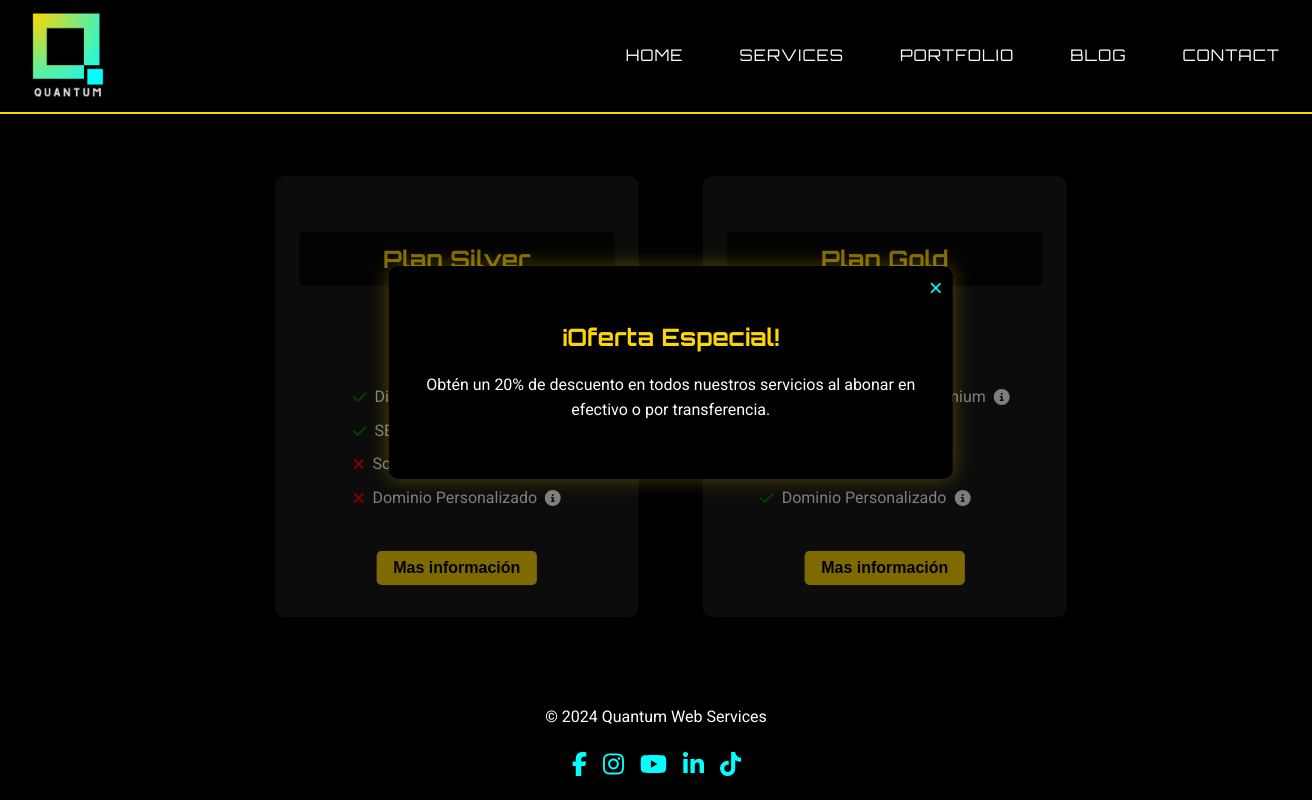
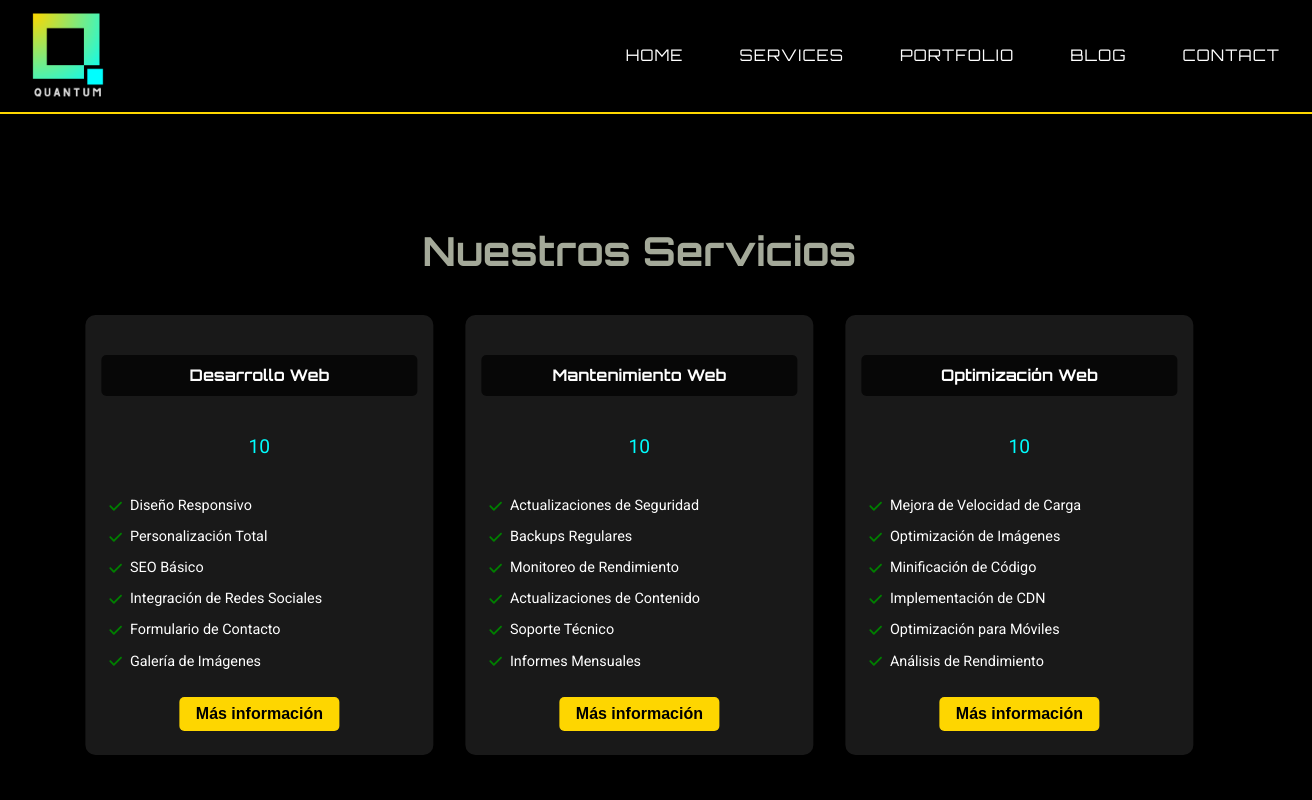
Before and after one commit to romajavi/QWS, a React (Create React App) app: page /services in a window 1280 px wide. Shown: the top 800 px of the page, 1312 px wide, since content can reach past the window. Built offline with nearby package versions, Linux system fonts and the light colour scheme.

Commit message:
Sixth commit

```diff
--- a/src/App.js
+++ b/src/App.js
@@ -1,5 +1,5 @@
 import React, { Suspense, lazy } from 'react';
-import { BrowserRouter as Router, Route, Routes, useLocation } from 'react-router-dom';
+import { BrowserRouter as Router, Route, Routes } from 'react-router-dom';
 import { ThemeProvider } from 'styled-components';
 import styled from 'styled-components';
 import GlobalStyles from './styles/GlobalStyles';
@@ -43,9 +43,10 @@ const AppWrapper = styled.div`
 `;
 
 const MainContent = styled.main`
-  flex: 1 0 auto;
+  flex: 1;
   display: flex;
   flex-direction: column;
+  padding-top: 80px; // Ajusta esto según la altura de tu header
 `;
 
 function AnimatedRoutes() {
@@ -64,29 +65,26 @@ function AnimatedRoutes() {
     );
 }
 
-function FooterWrapper() {
-    const location = useLocation();
-    return location.pathname !== '/' ? <Footer /> : null;
-}
-
-function MainApp() {
-    return (
-        <AppWrapper>
-            <Header />
-            <MainContent>
-                <AnimatedRoutes />
-            </MainContent>
-            <FooterWrapper />
-        </AppWrapper>
-    );
-}
-
 function App() {
     return (
         <ThemeProvider theme={theme}>
             <GlobalStyles />
             <Router>
-                <MainApp />
+                <AppWrapper>
+                    <Header />
+                    <MainContent>
+                        <Suspense fallback={<LoadingSpinner />}>
+                            <Routes>
+                                <Route path="/" element={<Home />} />
+                                <Route path="/services" element={<Services />} />
+                                <Route path="/portfolio" element={<Portfolio />} />
+                                <Route path="/blog" element={<Blog />} />
+                                <Route path="/contact" element={<Contact />} />
+                            </Routes>
+                        </Suspense>
+                    </MainContent>
+                    <Footer />
+                </AppWrapper>
             </Router>
         </ThemeProvider>
     );
--- a/src/components/Footer.js
+++ b/src/components/Footer.js
@@ -8,8 +8,6 @@ const FooterWrapper = styled.footer`
   color: ${props => props.theme.colors.text};
   padding: 1rem;
   text-align: center;
-  width: 100%;
-  margin-top: auto;
 `;
 
 const Copyright = styled.p`
--- a/src/components/ServiceCard.js
+++ b/src/components/ServiceCard.js
@@ -2,26 +2,25 @@ import React, { useState } from 'react';
 import styled from 'styled-components';
 import { motion, AnimatePresence } from 'framer-motion';
 import { FontAwesomeIcon } from '@fortawesome/react-fontawesome';
-import { faCheck, faTimes, faInfoCircle } from '@fortawesome/free-solid-svg-icons';
-import Select from 'react-select';
+import { faCheck } from '@fortawesome/free-solid-svg-icons'
+
 
 const Card = styled(motion.div)`
   background: rgba(255, 255, 255, 0.1);
   border-radius: 10px;
-  padding: 2rem;
+  padding: 1.5rem;
   width: 300px;
   display: flex;
   flex-direction: column;
   align-items: center;
   text-align: center;
-  margin: 1rem;
   position: relative;
-  overflow: hidden;
+  overflow: visible;
 `;
 
 const ServiceName = styled.h3`
-  color: ${props => props.theme.colors.primary};
-  font-size: 1.5rem;
+  color: ${props => props.theme.colors.text};
+  font-size: 1rem;
   margin-bottom: 1rem;
   position: relative;
   z-index: 2;
@@ -29,14 +28,6 @@ const ServiceName = styled.h3`
   padding: 0.5rem;
   border-radius: 5px;
   width: 100%;
-`;
-
-const ServiceImage = styled.img`
-  width: 100px;
-  height: 100px;
-  object-fit: cover;
-  border-radius: 50%;
-  margin-bottom: 1rem;
 `;
 
 const Price = styled.p`
@@ -49,18 +40,43 @@ const FeatureList = styled.ul`
   list-style-type: none;
   padding: 0;
   text-align: left;
+  width: 100%;
+  margin-top: 1rem;
 `;
 
 const FeatureItem = styled.li`
   margin-bottom: 0.5rem;
+  font-size: 0.9rem;
+  position: relative;
+`;
+
+const FeatureHeader = styled.div`
   display: flex;
   align-items: center;
-  position: relative;
+  cursor: pointer;
+`;
+
+const FeatureDescription = styled(motion.div)`
+  position: absolute;
+  left: 0;
+  bottom: 100%; // Cambiado de top: 100% a bottom: 100%
+  background: rgba(0, 0, 0, 0.9);
+  color: ${props => props.theme.colors.text};
+  padding: 0.5rem;
+  border-radius: 5px;
+  font-size: 0.8rem;
+  width: 100%;
+  z-index: 10;
+  box-shadow: 0 2px 10px rgba(0, 0, 0, 0.2);
+  white-space: normal;
+  word-wrap: break-word;
+  margin-bottom: 5px; // Añadido para dar un pequeño espacio entre la descripción y el texto
 `;
 
 const Icon = styled(FontAwesomeIcon)`
   margin-right: 0.5rem;
 `;
+
 
 const ContactButton = styled(motion.button)`
   background: ${props => props.theme.colors.primary};
@@ -71,46 +87,28 @@ const ContactButton = styled(motion.button)`
   cursor: pointer;
   font-size: 1rem;
   font-weight: bold;
-  margin-top: 1rem;
+  margin-top: auto;
 `;
 
-const FeatureDescription = styled(motion.div)`
-  position: absolute;
-  right: 100%; //// Cambiado de left a right
-  top: 50%;
-  transform: translateY(-50%);
-  background: rgba(0, 0, 0, 0.8);
-  color: ${props => props.theme.colors.text};
-  padding: 0.5rem;
-  border-radius: 5px;
-  font-size: 0.9rem;
-  max-width: 200px;
-  z-index: 10;
-  margin-right: 10px; // Añadido para dar un poco de espacio
-`;
+const Feature = ({ feature }) => {
+  const [showDescription, setShowDescription] = useState(false);
 
-const InfoIcon = styled(FontAwesomeIcon)`
-  margin-left: 0.5rem;
-  cursor: help;
-`;
-
-const Feature = ({ feature, index, activeDescription, setActiveDescription }) => (
+  return (
     <FeatureItem>
-    <Icon icon={feature.included ? faCheck : faTimes} color={feature.included ? "green" : "red"} />
+      <FeatureHeader
+        onMouseEnter={() => setShowDescription(true)}
+        onMouseLeave={() => setShowDescription(false)}
+      >
+        <Icon icon={faCheck} color="green" />
         {feature.name}
-    {feature.description && (
-      <InfoIcon
-        icon={faInfoCircle}
-        onMouseEnter={() => setActiveDescription(index)}
-        onMouseLeave={() => setActiveDescription(null)}
-      />
-    )}
+      </FeatureHeader>
       <AnimatePresence>
-      {activeDescription === index && feature.description && (
+        {showDescription && (
           <FeatureDescription
-          initial={{ opacity: 0, x: -10 }}
-          animate={{ opacity: 1, x: 0 }}
-          exit={{ opacity: 0, x: -10 }}
+            initial={{ opacity: 0, y: 10 }}
+            animate={{ opacity: 1, y: 0 }}
+            exit={{ opacity: 0, y: 10 }}
+            transition={{ duration: 0.2 }}
           >
             {feature.description}
           </FeatureDescription>
@@ -118,27 +116,19 @@ const Feature = ({ feature, index, activeDescription, setActiveDescription }) =>
       </AnimatePresence>
     </FeatureItem>
   );
+};
 
-const ServiceCard = ({ name, image, price, features, onContactClick }) => {
-  const [activeDescription, setActiveDescription] = useState(null);
-
+const ServiceCard = ({ name, price, features, onContactClick }) => {
   return (
     <Card
       whileHover={{ scale: 1.05 }}
       transition={{ type: "spring", stiffness: 300 }}
     >
       <ServiceName>{name}</ServiceName>
-      {/* <ServiceImage src={image} alt={name} /> */}
-      <Price>Desde ${price}</Price>
+      <Price>{price}</Price>
       <FeatureList>
         {features.map((feature, index) => (
-          <Feature
-            key={index}
-            feature={feature}
-            index={index}
-            activeDescription={activeDescription}
-            setActiveDescription={setActiveDescription}
-          />
+          <Feature key={index} feature={feature} />
         ))}
       </FeatureList>
       <ContactButton
@@ -146,7 +136,7 @@ const ServiceCard = ({ name, image, price, features, onContactClick }) => {
         whileHover={{ scale: 1.05 }}
         whileTap={{ scale: 0.95 }}
       >
-        Mas información
+        Más información
       </ContactButton>
     </Card>
   );
--- a/src/pages/Blog.js
+++ b/src/pages/Blog.js
@@ -3,16 +3,29 @@ import styled from 'styled-components';
 import PageAnimation from '../components/PageAnimation';
 import BlogPost from '../components/BlogPost';
 
+const PageContainer = styled.div`
+  flex: 1 0 auto;
+  display: flex;
+  flex-direction: column;
+  width: 100%;
+  max-width: 1200px;
+  margin: 0 auto;
+`;
+
 const BlogWrapper = styled.div`
   flex: 1;
   display: flex;
   flex-direction: column;
+  width: 100%;
+  max-width: 1200px;
+  margin: 0 auto;
   padding: 2rem;
-  width: 100%;
-  max-width: 1200px; // Ajusta según tus necesidades
-  margin: 0 auto;
-  min-height: 100%;
-  padding-top: 80px; // Ajusta según la altura de tu header
+`;
+
+const BlogTitle = styled.h1`
+  color: ${props => props.theme.colors.secondaryBackground};
+  margin-bottom: 2rem;
+  text-align: center;
 `;
 
 const blogPosts = [
@@ -56,12 +69,14 @@ const blogPosts = [
 
 function Blog() {
     return (
-        <BlogWrapper>
-            <h1>Blog</h1>
-            {blogPosts.map((post, index) => (
-                <BlogPost key={index} {...post} />
-            ))}
-        </BlogWrapper>
+        <PageContainer>
+            <BlogWrapper>
+                <BlogTitle>Blog</BlogTitle>
+                {blogPosts.map((post, index) => (
+                    <BlogPost key={index} {...post} />
+                ))}
+            </BlogWrapper>
+        </PageContainer>
     );
 }
 
--- a/src/pages/Contact.js
+++ b/src/pages/Contact.js
@@ -4,18 +4,17 @@ import { motion } from 'framer-motion';
 import PageAnimation from '../components/PageAnimation';
 import Calendar from '../components/Calendar';
 
-const ContactWrapper = styled.div`
-  flex: 1;
+const PageContainer = styled.div`
+  flex: 1 0 auto;
   display: flex;
   flex-direction: column;
   width: 100%;
+  max-width: 1200px;
+  margin: 0 auto;
+`;
+
+const ContactWrapper = styled.div`
   padding: 2rem;
-  max-width: 1200px; // Ajusta según tus necesidades
-  margin: 0 auto;
-  background-color: ${props => props.theme.colors.background};
-  color: ${props => props.theme.colors.text};
-  min-height: 100%;
-  padding-top: 80px; // Ajusta según la altura de tu header
 `;
 
 const ContentContainer = styled.div`
@@ -335,6 +334,7 @@ const Contact = () => {
   };
 
   return (
+    <PageContainer>
       <ContactWrapper>
         <ContentContainer>
           <Section>
@@ -513,6 +513,7 @@ const Contact = () => {
           </Button>
         </ButtonContainer>
       </ContactWrapper>
+    </PageContainer>
   );
 };
 
--- a/src/pages/Home.js
+++ b/src/pages/Home.js
@@ -37,9 +37,23 @@ const ContentWrapper = styled(motion.div)`
 
 const Title = styled(motion.h1)`
   font-size: 3rem;
-  color: ${props => props.theme.colors.primary};
+  color: ${props => props.theme.colors.text};
   margin-bottom: 1.5rem;
-  text-shadow: 0 0 10px rgba(255, 215, 0, 0.5);
+  text-shadow: 0 0 5px rgba(127, 255, 212, 0.5),
+               0 0 10px rgba(127, 255, 212, 0.3);
+  animation: gentleGlow 3s ease-in-out infinite alternate;
+
+  @keyframes gentleGlow {
+    from {
+      text-shadow: 0 0 5px rgba(127, 255, 212, 0.5),
+                   0 0 10px rgba(127, 255, 212, 0.3);
+    }
+    to {
+      text-shadow: 0 0 7px rgba(127, 255, 212, 0.6),
+                   0 0 14px rgba(127, 255, 212, 0.4);
+    }
+  }
+
   @media (max-width: 768px) {
     font-size: 2.2rem;
   }
@@ -60,20 +74,10 @@ const CTAButton = styled(motion.button)`
   font-family: ${props => props.theme.fonts.main};
   font-size: 1rem;
   padding: 0.8rem 1.5rem;
-  background: ${props => props.theme.effects.gradient};
-  color: ${props => props.theme.colors.background};
-  border: none;
-  border-radius: 5px;
-  cursor: pointer;
   text-transform: uppercase;
   letter-spacing: 2px;
-  transition: all 0.3s ease;
+`;
 
-  &:hover {
-    color: ${props => props.theme.colors.primary};
-    box-shadow: 0 0 15px rgba(255, 215, 0, 0.5);
-  }
-`;
 
 const containerVariants = {
   hidden: { opacity: 0 },
@@ -132,7 +136,7 @@ const Home = () => {
               </Subtitle>
               <CTAButton
                 variants={itemVariants}
-                whileHover={{ scale: 1.05, boxShadow: "0 0 15px rgba(255, 215, 0, 0.7)" }}
+                whileHover={{ scale: 1.05 }}
                 whileTap={{ scale: 0.95 }}
                 onClick={handleExploreClick}
               >
--- a/src/pages/Portfolio.js
+++ b/src/pages/Portfolio.js
@@ -3,18 +3,23 @@ import styled from 'styled-components';
 import { motion, useAnimation } from 'framer-motion';
 import PageAnimation from '../components/PageAnimation';
 
-const PortfolioWrapper = styled.div`
+const PageContainer = styled.div`
+  flex: 1 0 auto;
   display: flex;
   flex-direction: column;
-  min-height: 100%;
+  width: 100%;
+  max-width: 1200px;
+  margin: 0 auto;
+`;
+
+const PortfolioWrapper = styled.div`
   padding: 2rem;
-  padding-top: 80px; // Ajusta este valor según la altura de tu header
+`;
 
-`;
 
 const Title = styled.h1`
   font-size: 2.5rem;
-  color: ${props => props.theme.colors.primary};
+  color: ${props => props.theme.colors.secondaryBackground};
   margin-bottom: 2rem;
   @media (max-width: 768px) {
     font-size: 2.5rem;
@@ -150,6 +155,7 @@ function Portfolio() {
   };
 
   return (
+    <PageContainer>
       <PortfolioWrapper>
         <Title>Nuestro Portfolio</Title>
         <ProjectReelContainer>
@@ -200,6 +206,7 @@ function Portfolio() {
           </ProjectReel>
         </ProjectReelContainer>
       </PortfolioWrapper>
+    </PageContainer>
   );
 }
 
--- a/src/pages/Services.js
+++ b/src/pages/Services.js
@@ -1,96 +1,160 @@
-import React, { useState, useEffect } from 'react';
+import React, { useState } from 'react';
 import styled from 'styled-components';
 import ServiceCard from '../components/ServiceCard';
-import DiscountPopup from '../components/DiscountPopup';
 import ContactPopup from '../components/ContactPopup';
 import PageAnimation from '../components/PageAnimation';
 
+const PageContainer = styled.div`
+  flex: 1 0 auto;
+  display: flex;
+  flex-direction: column;
+  width: 100%;
+  max-width: 1200px;
+  margin: 0 auto;
+`;
+
 const ServicesWrapper = styled.div`
+  padding: 2rem;
+  display: flex;
+  flex-direction: column;
+  align-items: center;
+`;
+
+
+const ServicesContainer = styled.div`
   display: flex;
   flex-wrap: wrap;
   justify-content: center;
-  padding: 2rem;
   gap: 2rem;
   width: 100%;
-  max-width: 1200px; // Ajusta según tus necesidades
-  margin: 0 auto;
-  @media (max-width: 768px) {
-    padding: 1rem;
-  }
-  min-height: 100%;
-  padding-top: 80px; // Ajusta según la altura de tu header
+  max-width: 1200px;
 `;
 
-//// Para definir la lista de servicios
+const Title = styled.h1`
+  text-align: center;
+  color: ${props => props.theme.colors.secondaryBackground};
+  margin-bottom: 2rem;
+  font-size: 2.5rem;
+  padding-top: 80px;
+`;
+
 const services = [
     {
-        name: "Plan Silver",
-        image: "/assets/silver-plan.jpg",
-        price: 99,
+        name: "Desarrollo Web",
+        image: "/assets/web-development.jpg",
+        price: "10",
         features: [
             {
                 name: "Diseño Responsivo",
                 included: true,
-                description: "Tu sitio web se verá genial en cualquier dispositivo, ya sea un celular, una tableta o una computadora."
+                description: "Tu sitio se verá perfecto en todos los dispositivos, desde móviles hasta computadoras de escritorio."
+            },
+            {
+                name: "Personalización Total",
+                included: true,
+                description: "Diseño a medida que refleja la identidad única de tu marca o proyecto."
             },
             {
                 name: "SEO Básico",
                 included: true,
-                description: "Optimizamos tu sitio para que los motores de búsqueda como Google puedan encontrarlo más fácilmente."
+                description: "Optimización inicial para motores de búsqueda para mejorar tu visibilidad online."
             },
             {
-                name: "Soporte 24/7",
-                included: false,
-                description: "Atención al cliente disponible todo el día, todos los días de la semana."
+                name: "Integración de Redes Sociales",
+                included: true,
+                description: "Conexión seamless con tus perfiles en redes sociales para ampliar tu alcance."
             },
             {
-                name: "Dominio Personalizado",
-                included: false,
-                description: "Un nombre único para tu sitio web, como www.tuempresa.com."
+                name: "Formulario de Contacto",
+                included: true,
+                description: "Facilita la comunicación con tus clientes o visitantes."
             },
+            {
+                name: "Galería de Imágenes",
+                included: true,
+                description: "Muestra tus productos o servicios de manera atractiva."
+            }
         ]
     },
     {
-        name: "Plan Gold",
-        image: "/assets/gold-plan.jpg",
-        price: 199,
+        name: "Mantenimiento Web",
+        image: "/assets/web-maintenance.jpg",
+        price: "10",
         features: [
             {
-                name: "Diseño Responsivo Premium",
+                name: "Actualizaciones de Seguridad",
                 included: true,
-                description: "Diseño personalizado y avanzado para cualquier dispositivo."
+                description: "Mantenemos tu sitio protegido contra las últimas amenazas y vulnerabilidades."
             },
             {
-                name: "SEO Avanzado",
+                name: "Backups Regulares",
                 included: true,
-                description: "Posicionamos tu sitio en los primeros lugares de los motores de búsqueda."
+                description: "Copias de seguridad programadas para proteger tu contenido y datos."
             },
             {
-                name: "Soporte 24/7",
+                name: "Monitoreo de Rendimiento",
                 included: true,
-                description: "Soporte técnico continuo sin límites."
+                description: "Seguimiento constante para asegurar que tu sitio funcione de manera óptima."
             },
             {
-                name: "Dominio Personalizado",
+                name: "Actualizaciones de Contenido",
                 included: true,
-                description: "Obtén tu propio dominio único sin costo adicional."
+                description: "Mantén tu sitio fresco y relevante con actualizaciones periódicas."
             },
+            {
+                name: "Soporte Técnico",
+                included: true,
+                description: "Asistencia rápida y eficiente para resolver cualquier problema."
+            },
+            {
+                name: "Informes Mensuales",
+                included: true,
+                description: "Recibe informes detallados sobre el estado y rendimiento de tu sitio."
+            }
         ]
     },
-    //// para gregar otros planes aquí según sea necesario
+    {
+        name: "Optimización Web",
+        image: "/assets/performance-optimization.jpg",
+        price: "10",
+        features: [
+            {
+                name: "Mejora de Velocidad de Carga",
+                included: true,
+                description: "Optimizamos tu sitio para que cargue rápidamente, mejorando la experiencia del usuario."
+            },
+            {
+                name: "Optimización de Imágenes",
+                included: true,
+                description: "Reducimos el tamaño de las imágenes sin perder calidad para mejorar el rendimiento."
+            },
+            {
+                name: "Minificación de Código",
+                included: true,
+                description: "Optimizamos tu código HTML, CSS y JavaScript para una carga más rápida."
+            },
+            {
+                name: "Implementación de CDN",
+                included: true,
+                description: "Utilizamos redes de distribución de contenido para mejorar la velocidad global."
+            },
+            {
+                name: "Optimización para Móviles",
+                included: true,
+                description: "Aseguramos que tu sitio esté perfectamente optimizado para dispositivos móviles."
+            },
+            {
+                name: "Análisis de Rendimiento",
+                included: true,
+                description: "Realizamos pruebas exhaustivas y proporcionamos informes detallados de mejoras."
+            }
+        ]
+    }
 ];
 
 function Services() {
-    const [isDiscountPopupOpen, setIsDiscountPopupOpen] = useState(false);
     const [isContactPopupOpen, setIsContactPopupOpen] = useState(false);
     const [selectedService, setSelectedService] = useState(null);
-
-    useEffect(() => {
-        const timer = setTimeout(() => {
-            setIsDiscountPopupOpen(true);
-        }, 1000); //1. segundos
-
-    }, []);
 
     const handleContactClick = (serviceName) => {
         setSelectedService(serviceName);
@@ -99,10 +163,8 @@ function Services() {
 
     const handleContact = (type) => {
         if (type === 'schedule') {
-            // Redirigir a la página de contacto
             console.log('Redirigir a la página de contacto');
         } else if (type === 'whatsapp') {
-            // Abrir WhatsApp con un mensaje predefinido
             const message = `Hola, estoy interesado en el servicio "${selectedService}". ¿Podrían darme más información?`;
             window.open(`https://wa.me/+541164762132?text=${encodeURIComponent(message)}`, '_blank');
         }
@@ -110,8 +172,10 @@ function Services() {
     };
 
     return (
-        <>
+        <PageContainer>
             <ServicesWrapper>
+                <Title>Nuestros Servicios</Title>
+                <ServicesContainer>
                     {services.map((service, index) => (
                         <ServiceCard
                             key={index}
@@ -119,17 +183,14 @@ function Services() {
                             onContactClick={handleContactClick}
                         />
                     ))}
-            </ServicesWrapper>
-            <DiscountPopup
-                isOpen={isDiscountPopupOpen}
-                onClose={() => setIsDiscountPopupOpen(false)}
-            />
+                </ServicesContainer>
                 <ContactPopup
                     isOpen={isContactPopupOpen}
                     onClose={() => setIsContactPopupOpen(false)}
                     onContact={handleContact}
                 />
-        </>
+            </ServicesWrapper>
+        </PageContainer>
     );
 }
 
--- a/src/styles/GlobalStyles.js
+++ b/src/styles/GlobalStyles.js
@@ -1,4 +1,13 @@
-import { createGlobalStyle } from 'styled-components';
+import { createGlobalStyle, keyframes } from 'styled-components';
+
+const shineAnimation = keyframes`
+  0% {
+    background-position: 200% center;
+  }
+  100% {
+    background-position: -200% center;
+  }
+`;
 
 const GlobalStyles = createGlobalStyle`
   html, body, #root {
@@ -15,20 +24,25 @@ const GlobalStyles = createGlobalStyle`
   }
 
   #root {
+    min-height: 100vh;
     display: flex;
     flex-direction: column;
   }
 
+
   button {
-  background: rgba(0, 0, 0, 0.5);
-  color: white;
+    background-color: #FFD700;
+    color: #000;
     border: none;
     border-radius: 5px;
     padding: 0.8rem 1.5rem;
     font-size: 1rem;
+    font-weight: bold;
     cursor: pointer;
+    transition: all 0.3s ease;
     position: relative;
     overflow: hidden;
+    z-index: 1;
 
     &::before {
       content: '';
@@ -37,25 +51,21 @@ button {
       left: -2px;
       right: -2px;
       bottom: -2px;
-    background: linear-gradient(45deg, #00FFFF, #a5aa9a, #FFD700);
+      background: linear-gradient(90deg, #00FFFF, #FFD700, #00FFFF);
+      background-size: 400% 400%;
       z-index: -1;
-    border-radius: 7px;
-  }
-
-  &::after {
-    content: '';
-    position: absolute;
-    top: 0;
-    left: 0;
-    right: 0;
-    bottom: 0;
-    background: rgba(0, 0, 0, 0.5);
-    z-index: -1;
-    border-radius: 5px;
+      opacity: 0;
+      transition: opacity 0.3s ease;
     }
 
     &:hover::before {
-    opacity: 0.8;
+      opacity: 1;
+      animation: ${shineAnimation} 3s linear infinite;
+    }
+
+    &:hover {
+      color: #000;
+      text-shadow: 0 0 5px rgba(255, 255, 255, 0.5);
     }
   }
 
@@ -66,12 +76,12 @@ button {
   }
 
   main {
-    flex: 1;
+    flex: 1 0 auto;
     display: flex;
     flex-direction: column;
     padding-top: 80px;
     padding-left: 2rem;
-    padding-rigth: 2rem;
+    padding-right: 2rem;
     padding-bottom: 2rem;
   }
 
```
Lines whose indentation alone changed are shown as unchanged.
